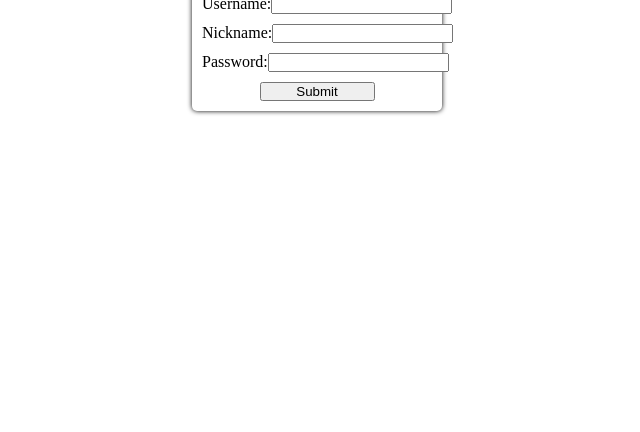
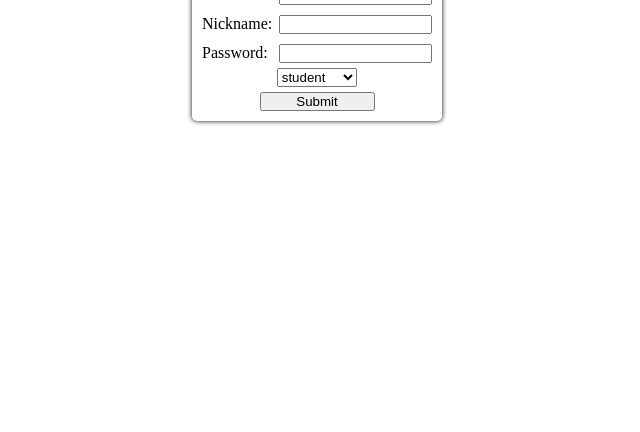
Before and after one commit to Rainbrand/proctor-edu-test, a website: page src/front/register.html in a window 1280 px wide. Shown: the part 368-800 px from the top of the page, without its empty margins (323-963 px from the left). Drawn offline with Linux system fonts and the light colour scheme.

Commit message:
Added temporal ability to register proctors and students

```diff
--- a/src/back/routers/apiRegisterRouter.js
+++ b/src/back/routers/apiRegisterRouter.js
@@ -8,6 +8,7 @@ const apiRegisterRouter = express.Router()
 apiRegisterRouter.post('/register', async (req, res) => {
     const username = req.body.username
     const nickname = req.body.nickname
+    const role = req.body.role
     const candidate = await User.findOne({username: username})
     if (candidate){
         res.status(409).json("This username is already taken")
@@ -18,7 +19,7 @@ apiRegisterRouter.post('/register', async (req, res) => {
             username: username,
             nickname: nickname,
             password: hashedPassword,
-            role: "student"
+            role: role
         })
         try {
             await newUser.save()
--- a/src/front/assets/login.css
+++ b/src/front/assets/login.css
@@ -33,6 +33,9 @@ body{
   justify-content: space-between;
   margin: 5px 0;
 }
+.loginForm__textInput{
+  width: 65%;
+}
 
 .loginForm__submitButton{
   width: 50%;
--- a/src/front/assets/register.css
+++ b/src/front/assets/register.css
@@ -34,6 +34,15 @@ body{
     margin: 5px 0;
 }
 
+.registerForm__textInput{
+    width: 65%;
+}
+
+.registerForm__selectInput{
+    width: 35%;
+    margin: auto;
+}
+
 .registerForm__submitButton{
     width: 50%;
     margin: 5px auto 0;
--- a/src/front/assets/register.js
+++ b/src/front/assets/register.js
@@ -5,6 +5,7 @@ registerForm.addEventListener("submit", async event => {
     const username = document.querySelector(".registerForm__usernameInput").value
     const nickname = document.querySelector(".registerForm__nicknameInput").value
     const password = document.querySelector(".registerForm__passwordInput").value
+    const role = document.querySelector(".registerForm__selectInput").value
     await fetch('http://localhost:8080/api/register', {
         method: 'POST',
         headers: {
@@ -13,7 +14,8 @@ registerForm.addEventListener("submit", async event => {
         body: JSON.stringify({
             username: username,
             nickname: nickname,
-            password: password
+            password: password,
+            role: role
         })
     })
 })
--- a/src/front/register.html
+++ b/src/front/register.html
@@ -11,16 +11,20 @@
     <div class="registerForm__titleText">Register</div>
     <div class="registerForm__formLine">
         <div class="registerFrom__formLabel">Username: </div>
-        <input class="registerForm__usernameInput" type="text">
+        <input class="registerForm__usernameInput registerForm__textInput" type="text">
     </div>
     <div class="registerForm__formLine">
         <div class="registerFrom__formLabel">Nickname: </div>
-        <input class="registerForm__nicknameInput" type="text">
+        <input class="registerForm__nicknameInput registerForm__textInput" type="text">
     </div>
     <div class="registerForm__formLine">
         <div class="registerFrom__formLabel">Password: </div>
-        <input class="registerForm__passwordInput" type="password">
+        <input class="registerForm__passwordInput registerForm__textInput" type="password">
     </div>
+    <select class="registerForm__selectInput" size="1">
+        <option>student</option>
+        <option>proctor</option>
+    </select>
     <button class="registerForm__submitButton" type="submit">Submit</button>
 </form>
 </body>
```
Also changed, not shown: src/front/login.html (+2 -2 lines).
